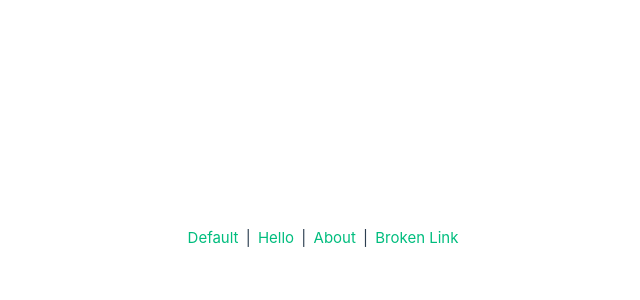
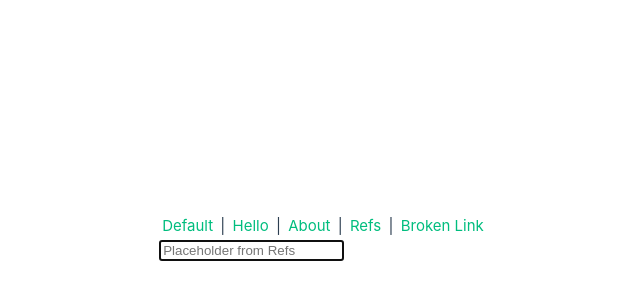
Before and after one commit to TAYYAB-BUKC/VueDemo, a Vue app in the folder VueDemo/: page /refs in a window 1280 px wide. Shown: the part 162-462 px from the top of the page, without its empty margins (342-982 px from the left). Built offline with nearby package versions, Linux system fonts and the light colour scheme; the HTML template or start-up script is replaced by a standard one.

Commit message:
Refs keyword implemented with basic example.

```diff
--- a/VueDemo/src/App.vue
+++ b/VueDemo/src/App.vue
@@ -4,14 +4,15 @@
 </script>
 
 <template>
-  <main class="main">
-      <!--<RouterView  />-->
+    <main class="main">
+        <!--<RouterView  />-->
         <a href="/">Default</a> |
         <a href="/hello">Hello</a> |
         <a href="/about">About</a> |
+        <a href="/refs">Refs</a> |
         <a href="/non-existent-path">Broken Link</a>
-      <router-view></router-view>
-  </main>
+        <router-view></router-view>
+    </main>
 </template>
 
 <style scoped>
--- /dev/null
+++ b/VueDemo/src/components/Refs.vue
@@ -0,0 +1,15 @@
+<template>
+    <div>
+        <input ref="inputText"/>
+    </div>
+</template>
+
+<script>
+export default {
+  mounted() {
+        //this.$refs.input.text('Placeholder from Refs')
+        this.$refs.inputText.focus();
+        this.$refs.inputText.placeholder = 'Placeholder from Refs';
+  }
+}
+</script>
--- a/VueDemo/src/main.ts
+++ b/VueDemo/src/main.ts
@@ -6,12 +6,13 @@ import { createRouter, createMemoryHistory, createWebHistory } from 'vue-router'
 import HelloWorld from './components/HelloWorld.vue'
 import TheWelcome from './components/TheWelcome.vue'
 import Default from './components/Default.vue'
-
+import Refs from './components/Refs.vue'
 
 const routes = [
     { path: '/', component: Default },
     { path: '/hello', component: HelloWorld },
     { path: '/about', component: TheWelcome },
+    { path: '/refs', component: Refs }
 ]
 
 const router = createRouter({
```
